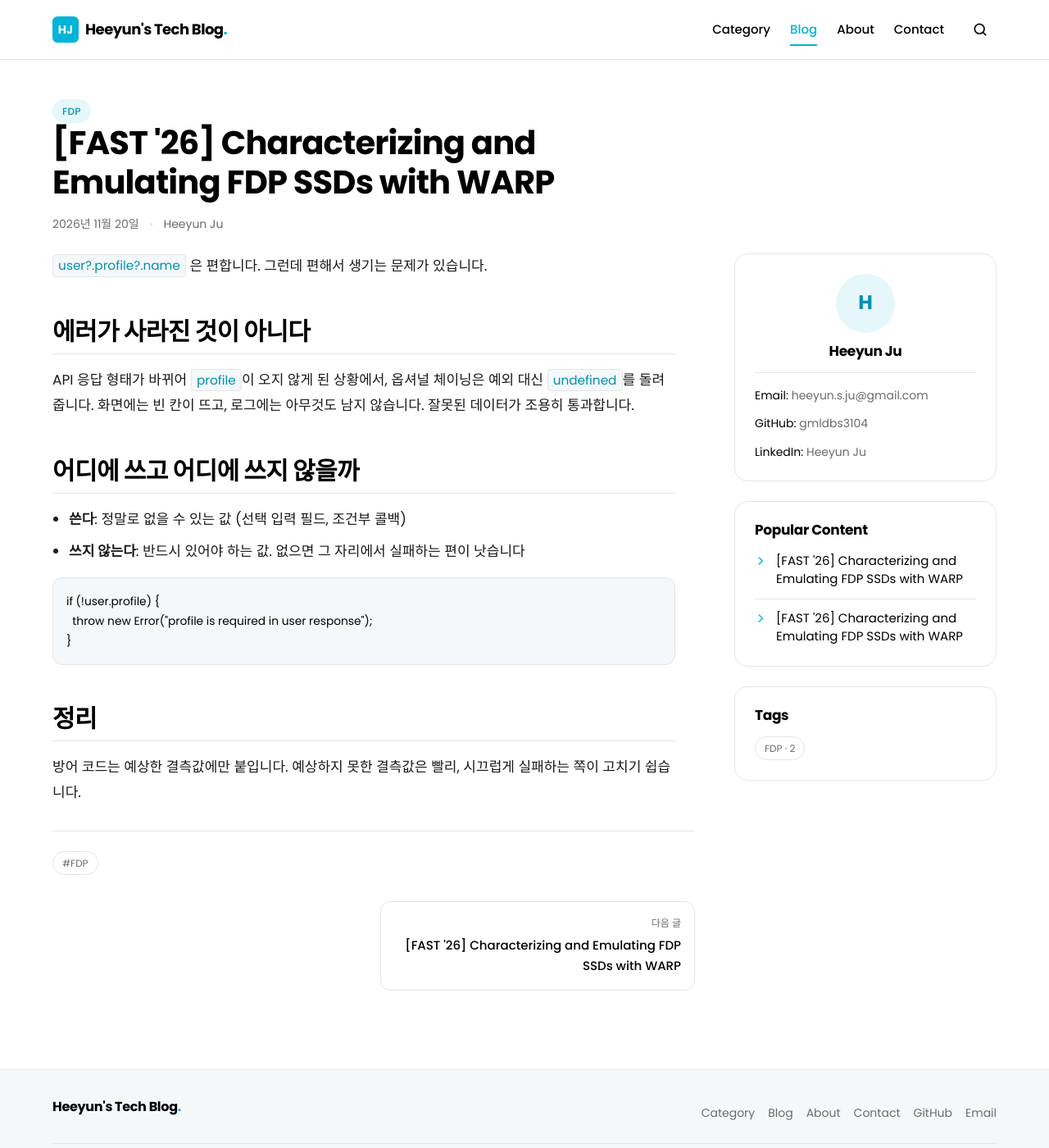
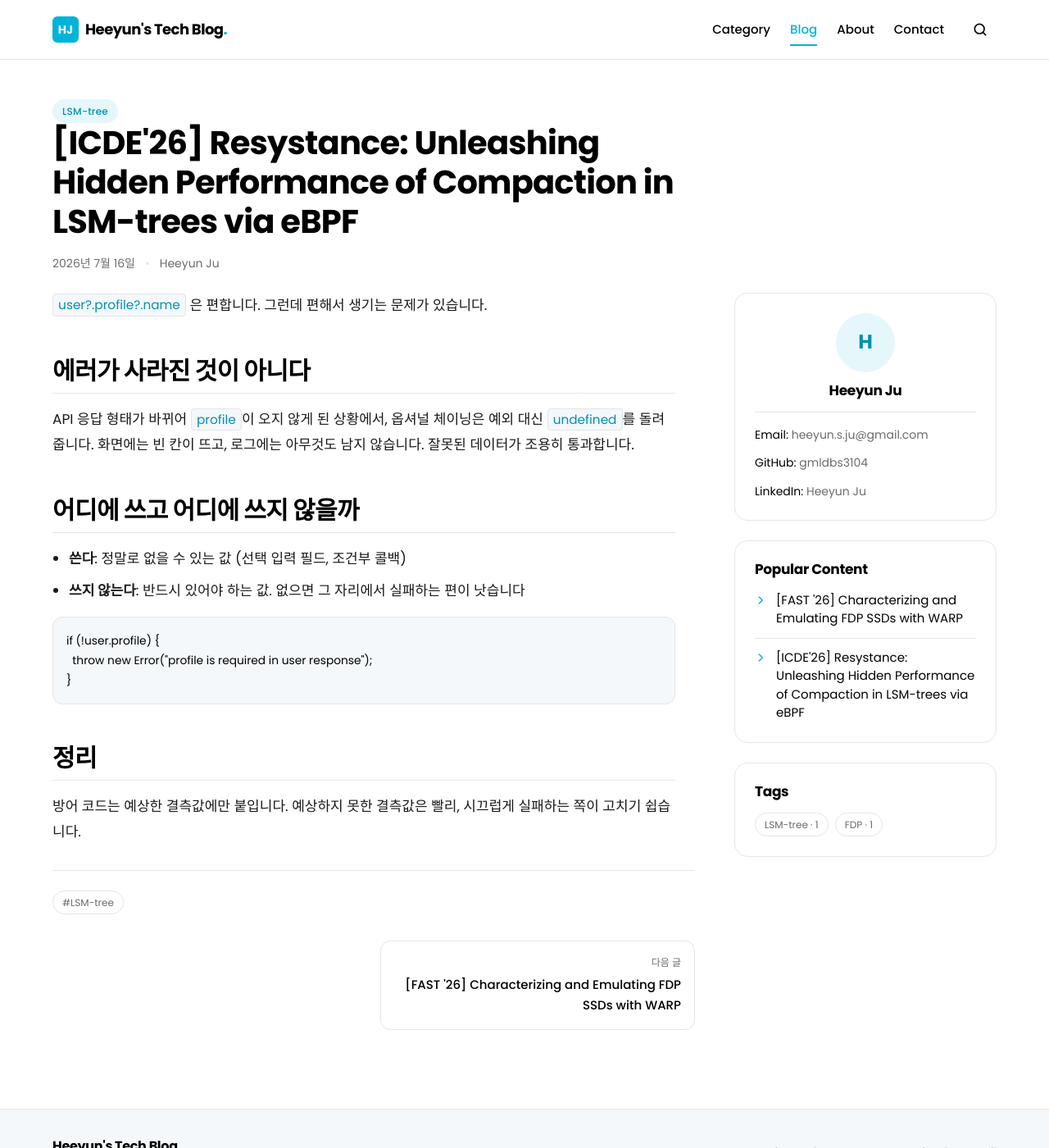
Before and after one commit to gmldbs3104/gmldbs3104.github.io, a Jekyll site: the page built from _posts/26-07-16-Resystance.md, in a window 1280 px wide and 1400 px high. Shown: the whole window at 82% size. Built offline with Jekyll 4.4.1, drawn with Linux system fonts in a browser that asks for light colours; some web fonts are replaced.

Commit message:
Update post title, date, categories, and tags

```diff
--- a/_posts/26-07-16-Resystance.md
+++ b/_posts/26-07-16-Resystance.md
@@ -1,8 +1,8 @@
 ---
-title: "[FAST '26] Characterizing and Emulating FDP SSDs with WARP"
-date: 2026-11-20
-categories: [FDP]
-tags: [FDP]
+title: "[ICDE'26] Resystance: Unleashing Hidden Performance of Compaction in LSM-trees via eBPF"
+date: 2026-07-16
+categories: [LSM-tree]
+tags: [LSM-tree]
 summary: "물음표 하나로 에러는 사라졌지만 원인은 그대로 남아 있었습니다. 방어 코드가 문제를 늦게 발견하게 만드는 경우에 대해."
 ---
 
```
